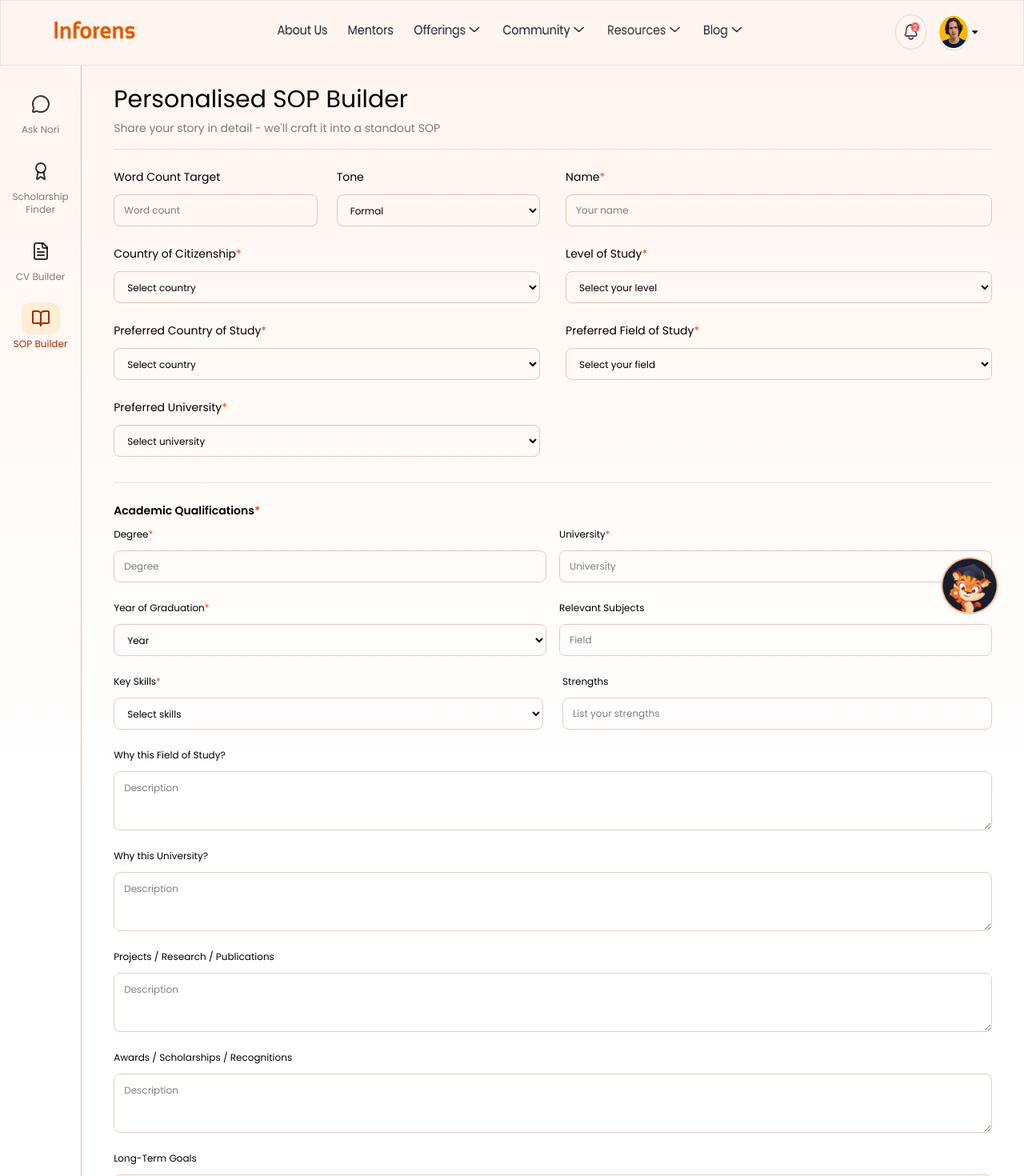
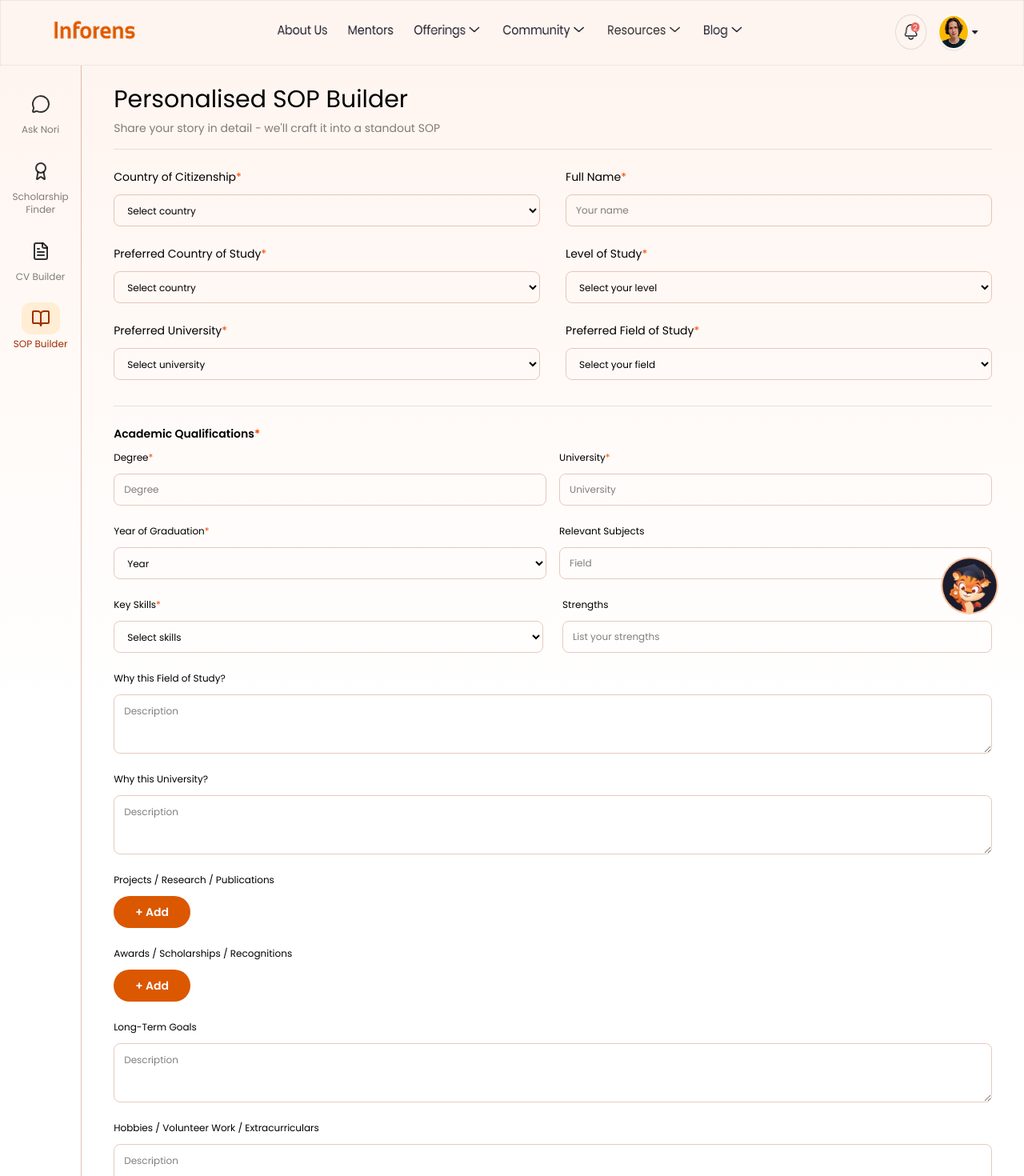
Before and after one commit to ks-inforens/chatbot, a React (Vite) app in the folder frontend/: page /sop-builder in a window 1280 px wide. Shown: the top 1470 px of the page at 80% size. Built offline with nearby package versions, Linux system fonts and the light colour scheme.

Commit message:
Updated SOP builder inputs

```diff
--- a/frontend/src/components/SOPBuilderForm.jsx
+++ b/frontend/src/components/SOPBuilderForm.jsx
@@ -12,11 +12,16 @@ export default function SOPBuilderForm({ form, setForm, onNext }) {
 
     const handleNext = () => {
         const requiredFields = [
+            "name",
             "countryOfOrigin",
             "intendedDegree",
             "preferredCountryOfStudy",
             "preferredFieldOfStudy",
             "preferredUniversity",
+            "degree",
+            "qualificationUniversity",
+            "graduationYear",
+            "keySkills"
         ];
 
         for (let field of requiredFields) {
@@ -41,39 +46,6 @@ export default function SOPBuilderForm({ form, setForm, onNext }) {
                 <div className="grid grid-cols-1 md:grid-cols-2 gap-x-8 gap-y-6 border-b pb-8 border-black/10">
                     {/* Left column */}
                     <div className="flex flex-col gap-6">
-                        <div className="grid grid-cols-2 gap-6">
-                            <div className="flex flex-col gap-2">
-                                <label className="text-sm mb-1">
-                                    Word Count Target
-                                </label>
-                                <input
-                                    type="text"
-                                    name="wordCountTarget"
-                                    value={form.wordCountTarget || ""}
-                                    onChange={handleChange}
-                                    placeholder="Word count"
-                                    className="w-full text-xs h-10 px-3 border border-orange-800/25 rounded-lg"
-                                />
-                            </div>
-
-                            <div className="flex flex-col gap-2">
-                                <label className="text-sm mb-1">Tone</label>
-                                <select
-                                    name="tone"
-                                    value={form.tone || ""}
-                                    onChange={handleChange}
-                                    className="w-full text-xs h-10 px-3 border border-orange-800/25 rounded-lg"
-                                >
-                                    <option value="">Select</option>
-                                    {options["tones"].map((t) => (
-                                        <option key={t} value={t}>
-                                            {t}
-                                        </option>
-                                    ))}
-                                </select>
-                            </div>
-                        </div>
-
                         <div className="flex flex-col gap-2 col-span-2">
                             <label className="text-sm mb-1">
                                 Country of Citizenship<span className="text-orange-600">*</span>
@@ -136,7 +108,7 @@ export default function SOPBuilderForm({ form, setForm, onNext }) {
                     <div className="flex flex-col gap-6">
                         <div className="flex flex-col gap-2">
                             <label className="text-sm mb-1">
-                                Name<span className="text-orange-600">*</span>
+                                Full Name<span className="text-orange-600">*</span>
                             </label>
                             <input
                                 type="text"
@@ -308,26 +280,171 @@ export default function SOPBuilderForm({ form, setForm, onNext }) {
 
                     <div className="flex flex-col gap-2">
                         <label className="text-xs mb-1">Projects / Research / Publications</label>
-                        <textarea
-                            name="projectsResearch"
-                            value={form.projectsResearch || ""}
-                            onChange={handleChange}
-                            placeholder="Description"
-                            rows={3}
-                            className="w-full text-xs p-3 border border-orange-800/25 rounded-lg"
-                        />
+                        {(form.projectsResearch || []).map((proj, idx) => (
+                            <div key={idx} className="relative border border-black/5 shadow-sm inset-shadow-xs p-6 rounded-2xl mb-4">
+                                <div className="flex justify-end absolute top-2 right-2">
+                                    <button
+                                        type="button"
+                                        onClick={() => {
+                                            const updated = [...(form.projectsResearch || [])];
+                                            updated.splice(idx, 1);
+                                            setForm((prev) => ({ ...prev, projectsResearch: updated }));
+                                        }}
+                                        className="h-8 px-4 bg-[#db5800] hover:bg-[#c85000] text-sm font-semibold text-white rounded-full cursor-pointer"
+                                    >
+                                        Remove
+                                    </button>
+                                </div>
+                                <div className="grid grid-cols-1 md:grid-cols-2 gap-y-4 gap-x-6 mb-4">
+                                    <div className="flex flex-col gap-2">
+                                        <label className="text-sm mb-1">
+                                            Title<span className="text-orange-600">*</span>
+                                        </label>
+                                        <input
+                                            type="text"
+                                            name="projectTitle"
+                                            value={proj.title || ""}
+                                            placeholder="Project Title"
+                                            onChange={e => {
+                                                const updated = [...(form.projectsResearch || [])];
+                                                updated[idx] = { ...updated[idx], title: e.target.value };
+                                                setForm(prev => ({ ...prev, projectsResearch: updated }));
+                                            }}
+                                            className="w-full text-xs h-10 px-3 border border-orange-800/25 rounded-lg"
+                                        />
+                                    </div>
+                                    <div className="flex flex-col gap-2">
+                                        <label className="text-sm mb-1">Link</label>
+                                        <input
+                                            type="url"
+                                            name="projectLink"
+                                            value={proj.link || ""}
+                                            placeholder="Project Link (Optional)"
+                                            onChange={e => {
+                                                const updated = [...(form.projectsResearch || [])];
+                                                updated[idx] = { ...updated[idx], link: e.target.value };
+                                                setForm(prev => ({ ...prev, projectsResearch: updated }));
+                                            }}
+                                            className="w-full text-xs h-10 px-3 border border-orange-800/25 rounded-lg"
+                                        />
+                                    </div>
+                                </div>
+                                <div className="flex flex-col gap-2">
+                                    <label className="text-sm mb-1">
+                                        Description<span className="text-orange-600">*</span>
+                                    </label>
+                                    <textarea
+                                        name="projectDescription"
+                                        value={proj.description || ""}
+                                        rows={3}
+                                        placeholder="Project Description"
+                                        onChange={e => {
+                                            const updated = [...(form.projectsResearch || [])];
+                                            updated[idx] = { ...updated[idx], description: e.target.value };
+                                            setForm(prev => ({ ...prev, projectsResearch: updated }));
+                                        }}
+                                        className="w-full text-xs py-2 px-3 border border-orange-800/25 rounded-lg"
+                                    />
+                                </div>
+                            </div>
+                        ))}
+                        <button
+                            type="button"
+                            onClick={() => {
+                                setForm((prev) => ({
+                                    ...prev,
+                                    projectsResearch: [...(prev.projectsResearch || []), { title: "", description: "", link: "" }],
+                                }));
+                            }}
+                            className="h-10 max-w-24 px-4 bg-[#db5800] hover:bg-[#c85000] text-sm font-semibold text-white rounded-full cursor-pointer"
+                        >
+                            + Add
+                        </button>
                     </div>
 
                     <div className="flex flex-col gap-2">
                         <label className="text-xs mb-1">Awards / Scholarships / Recognitions</label>
-                        <textarea
-                            name="awards"
-                            value={form.awards || ""}
-                            onChange={handleChange}
-                            placeholder="Description"
-                            rows={3}
-                            className="w-full text-xs p-3 border border-orange-800/25 rounded-lg"
-                        />
+                        {(form.awards || []).map((cert, idx) => (
+                            <div key={idx} className="relative border border-black/5 shadow-sm inset-shadow-xs p-6 rounded-2xl mb-4">
+                                <div className="flex justify-end absolute top-2 right-2">
+                                    <button
+                                        type="button"
+                                        onClick={() => {
+                                            const updated = [...(form.awards || [])];
+                                            updated.splice(idx, 1);
+                                            setForm((prev) => ({ ...prev, awards: updated }));
+                                        }}
+                                        className="h-8 px-4 bg-[#db5800] hover:bg-[#c85000] text-sm font-semibold text-white rounded-full cursor-pointer"
+                                    >
+                                        Remove
+                                    </button>
+                                </div>
+                                <div className="grid grid-cols-1 md:grid-cols-3 gap-y-4 gap-x-6 mb-4">
+                                    <div className="flex flex-col gap-2">
+                                        <label className="text-sm mb-1">
+                                            Award Name<span className="text-orange-600">*</span>
+                                        </label>
+                                        <input
+                                            type="text"
+                                            name="certificateName"
+                                            value={cert.name || ""}
+                                            placeholder="Certificate Name"
+                                            onChange={e => {
+                                                const updated = [...(form.awards || [])];
+                                                updated[idx] = { ...updated[idx], name: e.target.value };
+                                                setForm(prev => ({ ...prev, awards: updated }));
+                                            }}
+                                            className="w-full text-xs h-10 px-3 border border-orange-800/25 rounded-lg"
+                                        />
+                                    </div>
+                                    <div className="flex flex-col gap-2">
+                                        <label className="text-sm mb-1">
+                                            Issuing Organization<span className="text-orange-600">*</span>
+                                        </label>
+                                        <input
+                                            type="text"
+                                            name="issuingOrg"
+                                            value={cert.organization || ""}
+                                            placeholder="Issuing Organization"
+                                            onChange={e => {
+                                                const updated = [...(form.awards || [])];
+                                                updated[idx] = { ...updated[idx], organization: e.target.value };
+                                                setForm(prev => ({ ...prev, awards: updated }));
+                                            }}
+                                            className="w-full text-xs h-10 px-3 border border-orange-800/25 rounded-lg"
+                                        />
+                                    </div>
+                                    <div className="flex flex-col gap-2">
+                                        <label className="text-sm mb-1">
+                                            Date Obtained<span className="text-orange-600">*</span>
+                                        </label>
+                                        <input
+                                            type="date"
+                                            name="dateObtained"
+                                            value={cert.dateObtained || ""}
+                                            onChange={e => {
+                                                const updated = [...(form.awards || [])];
+                                                updated[idx] = { ...updated[idx], dateObtained: e.target.value };
+                                                setForm(prev => ({ ...prev, awards: updated }));
+                                            }}
+                                            className="w-full text-xs h-10 px-3 border border-orange-800/25 rounded-lg"
+                                        />
+                                    </div>
+                                </div>
+                            </div>
+                        ))}
+                        <button
+                            type="button"
+                            onClick={() => {
+                                setForm((prev) => ({
+                                    ...prev,
+                                    awards: [...(prev.awards || []), { name: "", organization: "", dateObtained: "" }],
+                                }));
+                            }}
+                            className="h-10 px-4 max-w-24 bg-[#db5800] hover:bg-[#c85000] text-sm font-semibold text-white rounded-full cursor-pointer"
+                        >
+                            + Add
+                        </button>
                     </div>
 
                     <div className="flex flex-col gap-2">
--- a/frontend/src/components/SOPBuilderReviewStage.jsx
+++ b/frontend/src/components/SOPBuilderReviewStage.jsx
@@ -49,14 +49,6 @@ export default function SOPBuilderReviewStage({ form, onEdit, onSubmit }) {
                         <dd className="text-base">{form.preferredUniversity || "N/A"}</dd>
                     </div>
                     <div>
-                        <dt className="text-gray-500 text-sm">Tone</dt>
-                        <dd className="text-base">{form.tone || "Formal"}</dd>
-                    </div>
-                    <div>
-                        <dt className="text-gray-500 text-sm">Word Count Target</dt>
-                        <dd className="text-base">{form.wordCountTarget || "Flexible"}</dd>
-                    </div>
-                    <div>
                         <dt className="text-gray-500 text-sm">Strengths</dt>
                         <dd className="text-base">{form.strengths || "N/A"}</dd>
                     </div>
@@ -70,11 +62,38 @@ export default function SOPBuilderReviewStage({ form, onEdit, onSubmit }) {
                     </div>
                     <div>
                         <dt className="text-gray-500 text-sm">Projects / Research / Publications</dt>
-                        <dd className="text-base whitespace-pre-line">{form.projectsResearch || "N/A"}</dd>
+                        <dd className="flex flex-col gap-2">
+                            {(form.projectsResearch || []).length > 0 ? (
+                                form.projectsResearch.map((p, idx) => (
+                                    <div key={idx}>
+                                        <h1 className="text-sm font-semibold">{p.title}</h1>
+                                        <p className="text-sm">{p.description}</p>
+                                        {p.link && (
+                                            <a href={p.link} target="_blank" rel="noopener noreferrer" className="text-sm italic underline">
+                                                {p.link}
+                                            </a>
+                                        )}
+                                    </div>
+                                ))
+                            ) : (
+                                <span>N/A</span>
+                            )}
+                        </dd>
                     </div>
                     <div>
                         <dt className="text-gray-500 text-sm">Awards / Scholarships / Recognitions</dt>
-                        <dd className="text-base whitespace-pre-line">{form.awards || "N/A"}</dd>
+                        <dd className="flex flex-col gap-2">
+                            {(form.awards || []).length > 0 ? (
+                                form.awards.map((cert, idx) => (
+                                    <div key={idx}>
+                                        <h1 className="text-sm font-medium">{cert.name}</h1>
+                                        <p className="text-sm italic">{cert.organization}{cert.organization && cert.dateObtained ? ", " : ""}{cert.dateObtained}</p>
+                                    </div>
+                                ))
+                            ) : (
+                                <span>N/A</span>
+                            )}
+                        </dd>
                     </div>
                     <div>
                         <dt className="text-gray-500 text-sm">Long-Term Goals</dt>
--- a/frontend/src/pages/SOPBuilderPage.jsx
+++ b/frontend/src/pages/SOPBuilderPage.jsx
@@ -21,8 +21,6 @@ export default function SOPBuilderPage() {
         preferredCountryOfStudy: "",
         preferredFieldOfStudy: "",
         preferredUniversity: "",
-        wordCountTarget: "",
-        tone: "Formal",
         keySkills: "",
         degree: "",
         qualificationUniversity: "",
@@ -31,8 +29,8 @@ export default function SOPBuilderPage() {
         strengths: "",
         whyFieldOfStudy: "",
         whyUniversity: "",
-        projectsResearch: "",
-        awards: "",
+        projectsResearch: [],
+        awards: [],
         longTermGoals: "",
         hobbies: "",
         challenge: "",
@@ -205,7 +203,7 @@ export default function SOPBuilderPage() {
                             Download as DOCX
                         </button>
                     </div>
-                    <p className="whitespace-pre-wrap text-justify text-black/80 text-sm max-w-[80vw] px-2">{sopResult}</p>
+                    <p className="whitespace-pre-wrap text-justify text-black/80 text-sm max-w-[80vw] px-2 py-2">{sopResult}</p>
                 </div>
             )}
         </div>
```
Also changed, not shown: 1 other file (tests, documents, lock files or other folders).
